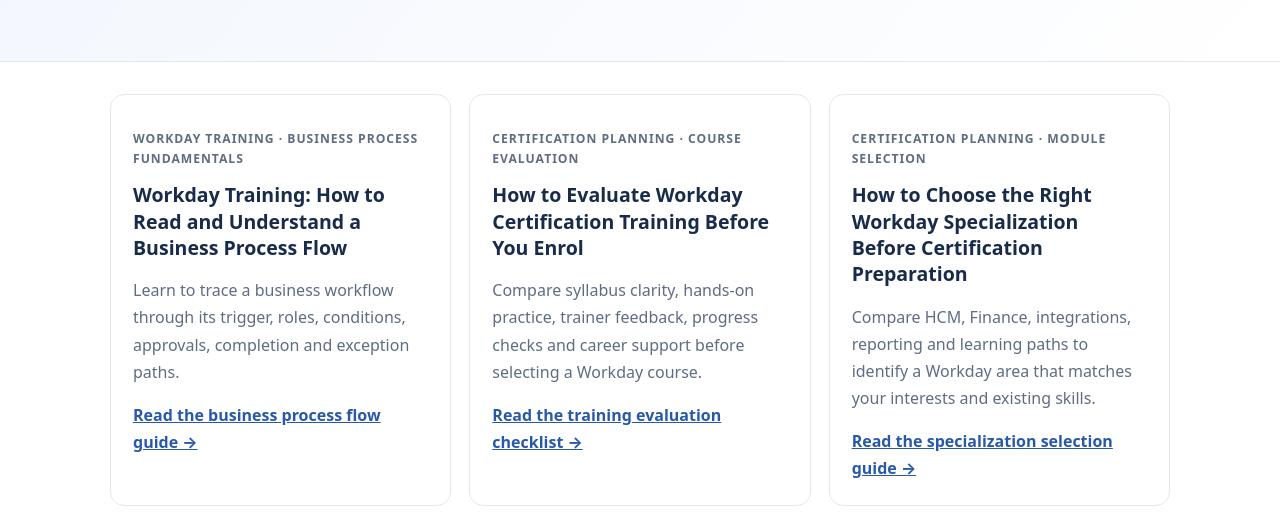
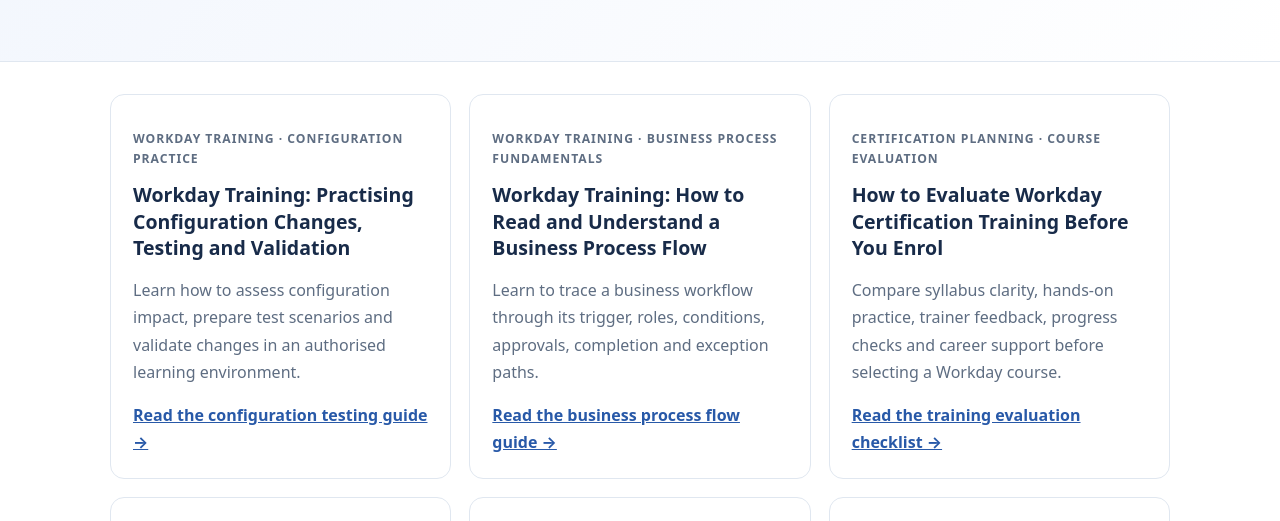
Before and after one commit to techskills-guide/workday-learning-resources, a plain HTML site: page blog/index.html in a window 1280 px wide. Shown: the part 259-780 px from the top of the page. Drawn offline with Linux system fonts and the light colour scheme.

Commit message:
Add configuration testing guide to Workday blog index

```diff
--- a/blog/index.html
+++ b/blog/index.html
@@ -15,6 +15,8 @@
 <header class="header"><div class="wrap nav"><a class="brand" href="index.html">Workday Learning Hub</a><nav class="navlinks" aria-label="Main navigation"><a href="../index.html">Home</a><a href="index.html">All Blogs</a><a href="../course-workday-certification-training.html">Workday courses</a><a href="../about.html">About</a></nav></div></header>
 <section class="hero"><div class="wrap"><p class="tag">Workday learning guides</p><h1>All Workday Blogs</h1><p class="muted">Explore beginner-friendly guides to Workday modules, business processes and learning paths.</p></div></section>
 <main class="wrap"><section class="grid" aria-label="Workday blog articles">
+<article class="card"><p class="tag">Workday Training · Configuration Practice</p><h2>Workday Training: Practising Configuration Changes, Testing and Validation</h2><p>Learn how to assess configuration impact, prepare test scenarios and validate changes in an authorised learning environment.</p><a href="workday-configuration-change-testing-validation-guide.html">Read the configuration testing guide →</a></article>
+
 <article class="card"><p class="tag">Workday Training · Business Process Fundamentals</p><h2>Workday Training: How to Read and Understand a Business Process Flow</h2><p>Learn to trace a business workflow through its trigger, roles, conditions, approvals, completion and exception paths.</p><a href="workday-training-business-process-map-reading-guide.html">Read the business process flow guide →</a></article>
 
 <article class="card"><p class="tag">Certification Planning · Course Evaluation</p><h2>How to Evaluate Workday Certification Training Before You Enrol</h2><p>Compare syllabus clarity, hands-on practice, trainer feedback, progress checks and career support before selecting a Workday course.</p><a href="workday-certification-training-course-evaluation-checklist.html">Read the training evaluation checklist →</a></article>
```
